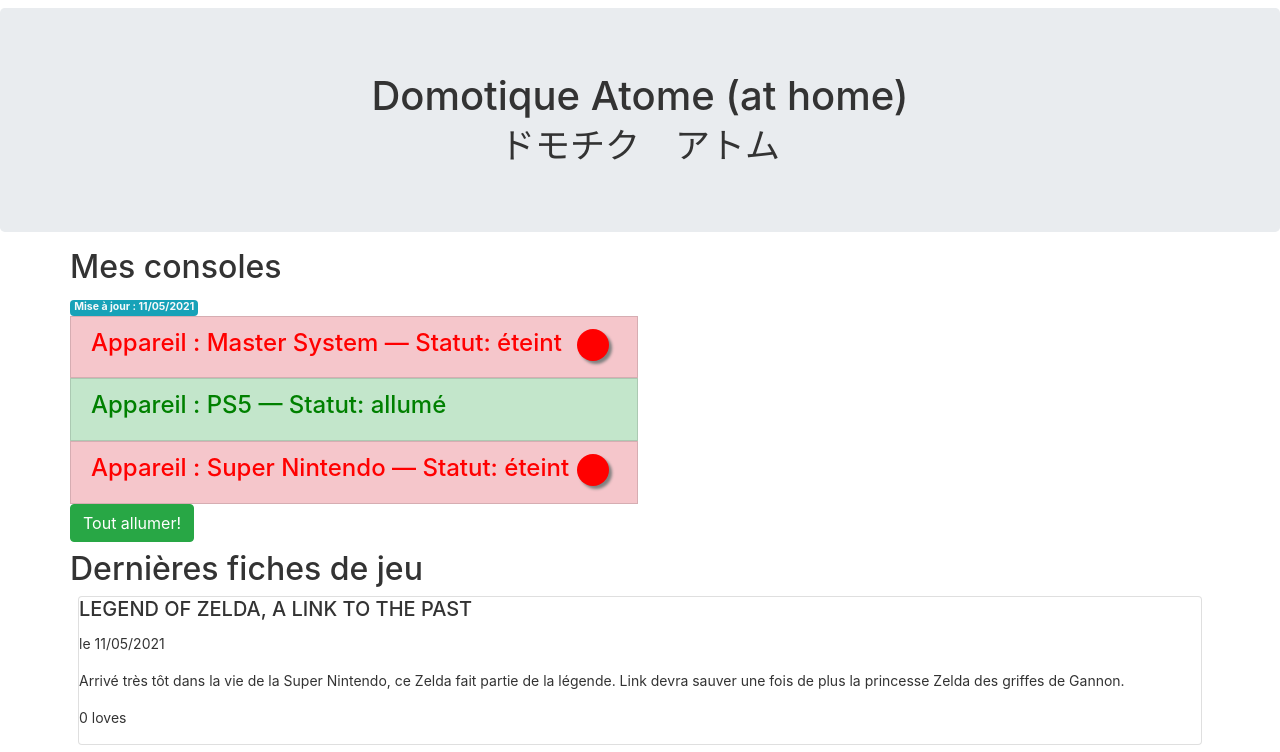
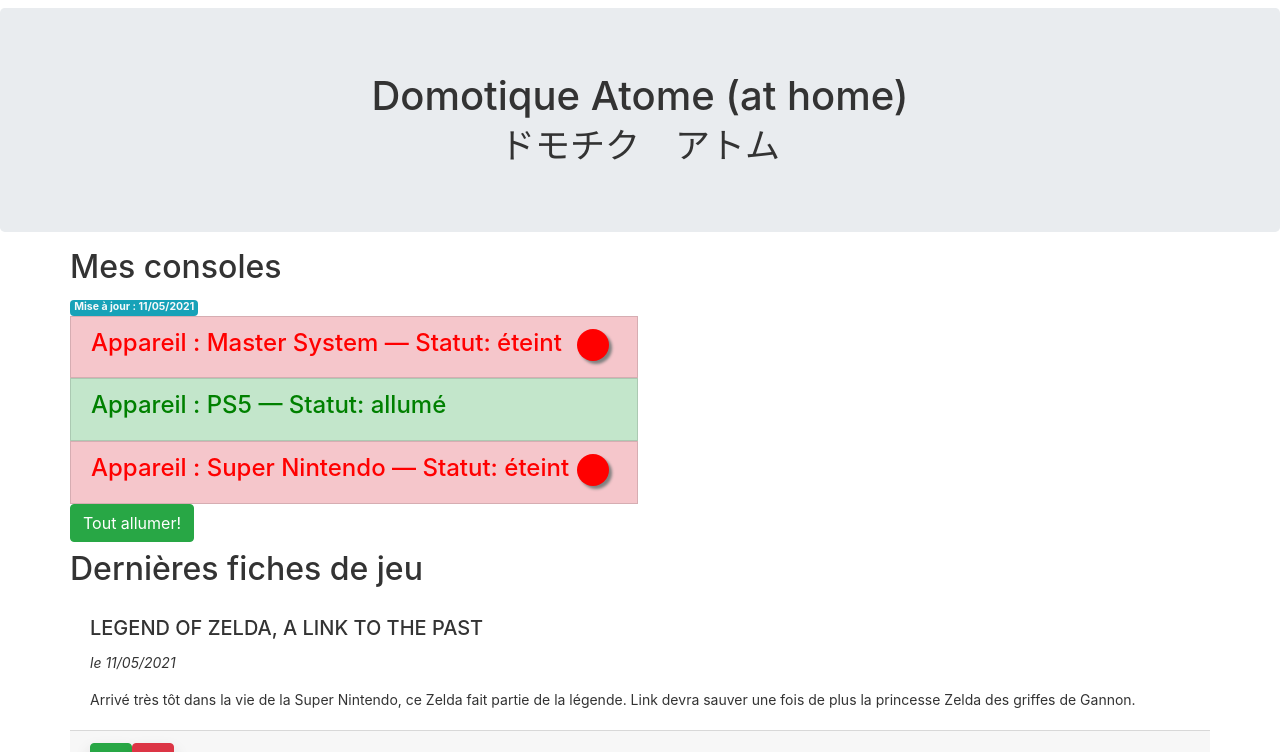
Before and after one commit to gironeremi/DomotikAtome, an Angular app: page / in a window 1280 px wide. Shown: the top 752 px of the page. Built offline with nearby package versions, Linux system fonts and the light colour scheme.

Commit message:
ajout des boutons Like/Dislike et modification du background-color suivant la valeur des variables loveIts.

```diff
--- a/src/app/post-list-item/post-list-item.component.html
+++ b/src/app/post-list-item/post-list-item.component.html
@@ -1,6 +1,16 @@
-<div class="card m-2">
-  <h5 class="card-title">{{ title | uppercase }}</h5>
-  <p>le {{created_at | date | date: 'dd/MM/YYYY'}}</p>
-  <p class="card-text">{{ content }}</p>
-  <p>{{ loveIts }} loves</p>
+<div [ngClass]="{
+                'card m-2': true,
+                'card m-2 bg-success': loveIts > 0,
+                'card m-2 bg-danger': loveIts < 0 }">
+  <div class="card-body">
+    <h5 class="card-title">{{ title | uppercase }}</h5>
+    <p class="font-italic">le {{created_at | date | date: 'dd/MM/YYYY'}}</p>
+    <p class="card-text">{{ content }}</p>
+  </div>
+  <div class="card-footer">
+    <button class="btn btn-success shadow"
+            (click)="addLove()"><i class="fas fa-thumbs-up"></i></button>
+    <button class="btn btn-danger shadow"
+            (click)="removeLove()"><i class="fas fa-thumbs-down"></i></button>
+  </div>
 </div>
--- a/src/app/post-list-item/post-list-item.component.ts
+++ b/src/app/post-list-item/post-list-item.component.ts
@@ -20,5 +20,15 @@ export class PostListItemComponent implements OnInit {
 
   ngOnInit(): void {
   }
-
+  addLove(){
+    this.loveIts++;
+    this.showLove();
+  }
+  removeLove(){
+    this.loveIts--;
+    this.showLove();
+  }
+  showLove() {
+    console.log(this.loveIts);
+  }
 }
--- a/src/index.html
+++ b/src/index.html
@@ -6,6 +6,7 @@
   <base href="/">
   <meta name="viewport" content="width=device-width, initial-scale=1">
   <link rel="icon" type="image/x-icon" href="favicon.ico">
+  <script src="https://kit.fontawesome.com/da852d3de8.js" crossorigin="anonymous"></script>
 </head>
 <body>
   <app-root></app-root>
```
